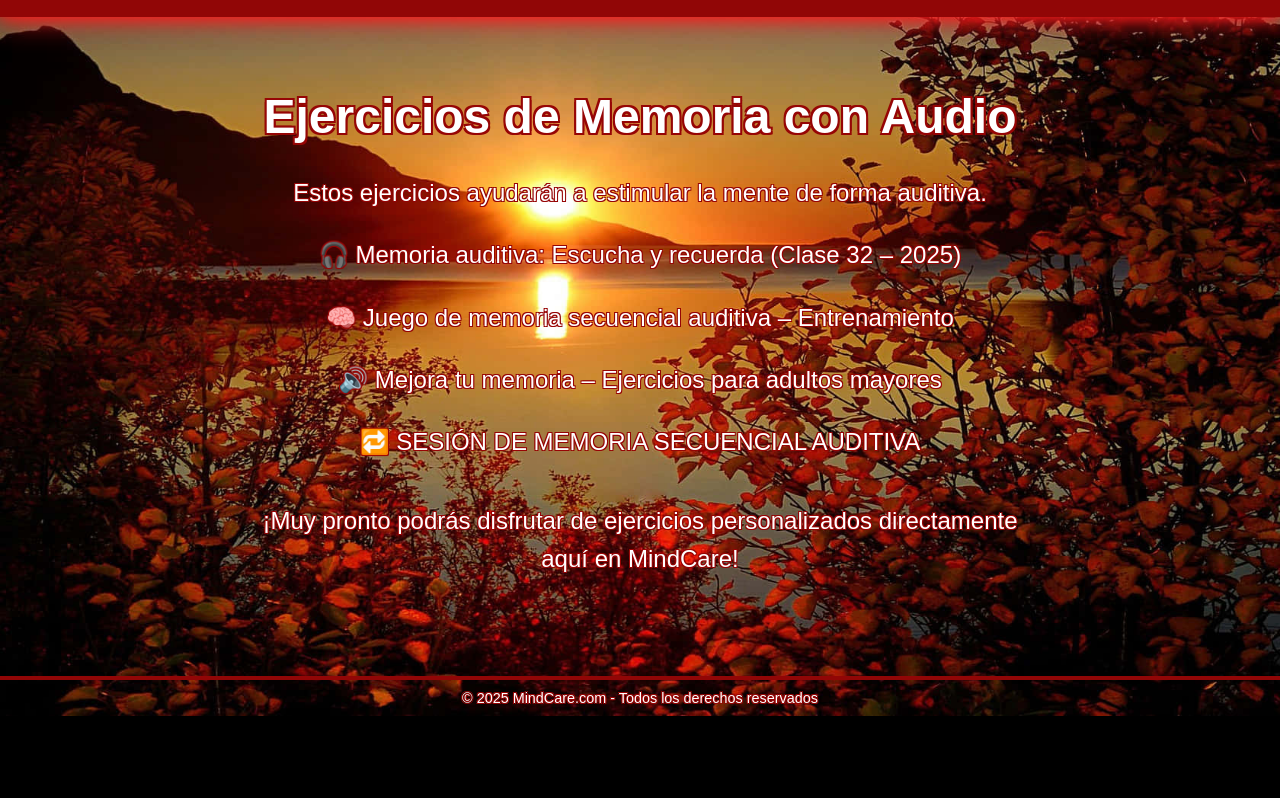
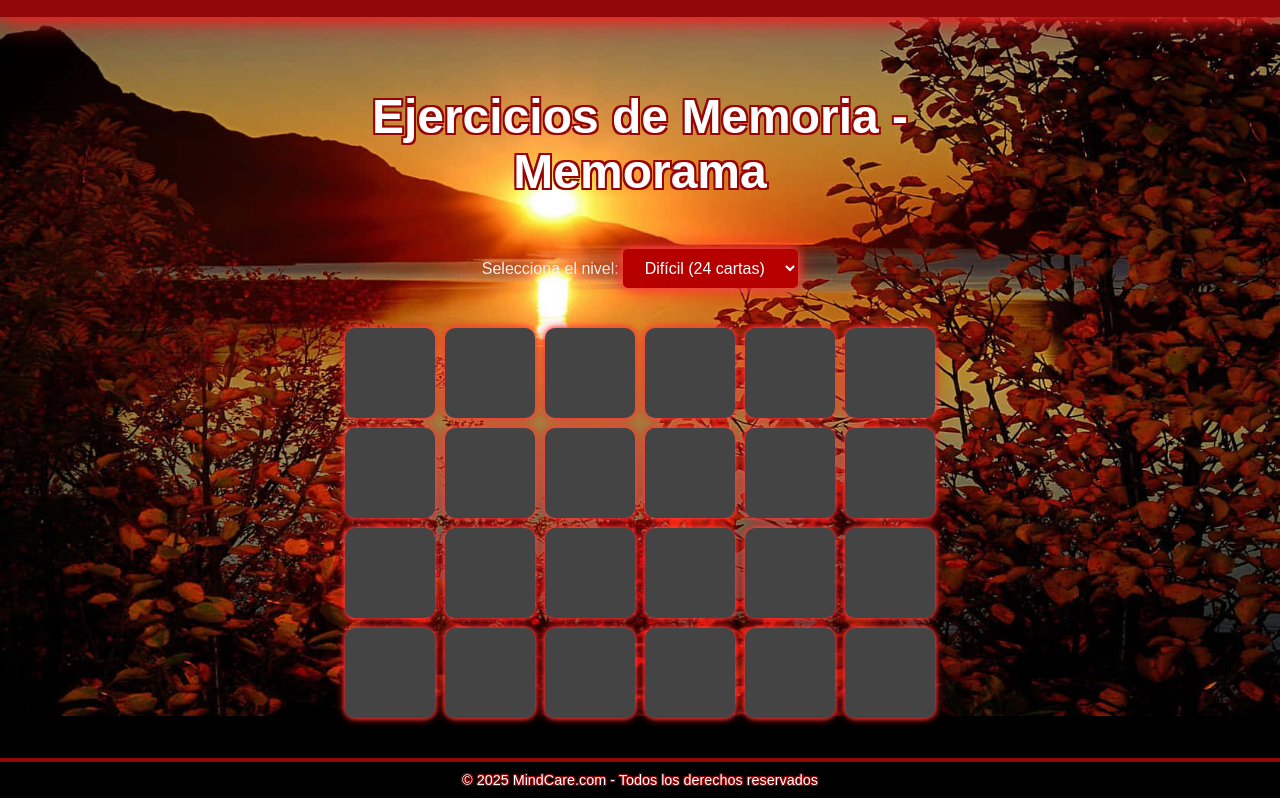
Before and after one commit to KEILY85734/Mindcare-1.0, a plain HTML site: page ejercicios.html in a window 1280 px wide. Shown: the part 84-882 px from the top of the page. Before the commit the page ends 800 px from the top, so only its background shows below. Drawn offline with Linux system fonts and the light colour scheme.

Commit message:
Update ejercicios.html

```diff
--- a/ejercicios.html
+++ b/ejercicios.html
@@ -1,16 +1,76 @@
 <!DOCTYPE html>
 <html lang="es">
 <head>
-  <meta charset="UTF-8" />
-  <meta name="viewport" content="width=device-width, initial-scale=1.0"/>
-  <title>Ejercicios - MindCare</title>
-  <link rel="stylesheet" href="diseño.css" />
+  <meta charset="UTF-8">
+  <meta name="viewport" content="width=device-width, initial-scale=1.0">
+  <title>Ejercicios - Memorama por Niveles</title>
+  <link rel="stylesheet" href="diseño.css">
+  <style>
+    .win-message {
+      font-size: 2rem;
+      color: #4caf50;
+      margin-top: 20px;
+      display: none;
+      text-shadow: 2px 2px 5px #000;
+    }
+
+    select {
+      font-size: 1rem;
+      padding: 10px 15px;
+      margin: 20px auto;
+      background-color: #b60000;
+      color: white;
+      border: none;
+      border-radius: 5px;
+      box-shadow: 0 0 10px #ff4d4d, 0 0 20px #ff1a1a;
+      text-align: center;
+    }
+
+    select:focus {
+      outline: none;
+      background-color: #910606;
+    }
+
+    .game-board {
+      display: grid;
+      gap: 10px;
+      justify-content: center;
+      margin-top: 20px;
+    }
+
+    .card {
+      background-color: #444;
+      color: white;
+      font-size: 2rem;
+      width: 90px;
+      height: 90px;
+      display: flex;
+      align-items: center;
+      justify-content: center;
+      cursor: pointer;
+      border-radius: 10px;
+      user-select: none;
+      box-shadow: 0 0 5px #ff4d4d, 0 0 10px #ff1a1a;
+    }
+
+    .card.flipped {
+      background-color: #fff;
+      color: #000;
+      cursor: default;
+    }
+
+    .card.matched {
+      background-color: #4caf50;
+      color: white;
+      cursor: default;
+    }
+  </style>
 </head>
 <body class="fade-in">
 
   <header>
     <div class="logo-header">
-      <img src="logo.png" alt="Logo encabezado" class="logo"/>
+      <img src="logo.png" alt="Logo" class="logo"/>
     </div>
     <nav>
       <ul class="nav-links">
@@ -23,22 +83,108 @@
   </header>
 
   <main>
-    <h1>Ejercicios de Memoria con Audio</h1>
-    <p>Estos ejercicios ayudarán a estimular la mente de forma auditiva.</p>
+    <h1>Ejercicios de Memoria - Memorama</h1>
+    <label for="difficulty">Selecciona el nivel:</label>
+    <select id="difficulty">
+      <option value="8">Fácil (8 cartas)</option>
+      <option value="16">Medio (16 cartas)</option>
+      <option value="24" selected>Difícil (24 cartas)</option>
+    </select>
 
-    <div class="detalles">
-      <p><a href="https://www.youtube.com/watch?v=XGXwkEvmsjg" target="_blank">🎧 Memoria auditiva: Escucha y recuerda (Clase 32 – 2025)</a></p>
-      <p><a href="https://www.youtube.com/watch?v=9BNt2mE_DFs" target="_blank">🧠 Juego de memoria secuencial auditiva – Entrenamiento</a></p>
-      <p><a href="https://www.youtube.com/watch?v=f_PIULunIZI" target="_blank">🔊 Mejora tu memoria – Ejercicios para adultos mayores</a></p>
-      <p><a href="https://www.youtube.com/watch?v=aipayGEf5bQ" target="_blank">🔁 SESIÓN DE MEMORIA SECUENCIAL AUDITIVA</a></p>
-
-    </div>
-
-    <p>¡Muy pronto podrás disfrutar de ejercicios personalizados directamente aquí en MindCare!</p>
+    <div class="game-board" id="board"></div>
+    <div id="winMessage" class="win-message">&#x1F389; ¡Ganaste! &#x1F389;</div>
   </main>
 
   <footer>
     &copy; 2025 MindCare.com - Todos los derechos reservados
   </footer>
+
+  <script>
+    const allSymbols = [
+      "🍎", "🚗", "🐶", "🎵", "🌞", "🌈", "🦤", "🎲",
+      "🎁", "🧹", "🍕", "🚀", "🐱", "⚽", "📚", "🧸"
+    ];
+
+    const board = document.getElementById('board');
+    const difficultySelect = document.getElementById('difficulty');
+    const winMessage = document.getElementById('winMessage');
+
+    let flippedCards = [];
+    let lockBoard = false;
+    let matchedCount = 0;
+    let totalPairs = 0;
+
+    function setupBoard(cardCount) {
+      board.innerHTML = '';
+      winMessage.style.display = 'none';
+      flippedCards = [];
+      lockBoard = false;
+      matchedCount = 0;
+      totalPairs = cardCount / 2;
+
+      const pairCount = cardCount / 2;
+      const symbols = allSymbols.slice(0, pairCount);
+      let cards = [...symbols, ...symbols];
+      cards.sort(() => Math.random() - 0.5);
+
+      if (cardCount === 8 || cardCount === 16) {
+        board.style.gridTemplateColumns = 'repeat(4, 90px)';
+      } else if (cardCount === 24) {
+        board.style.gridTemplateColumns = 'repeat(6, 90px)';
+      }
+
+      cards.forEach((symbol, index) => {
+        const card = document.createElement('div');
+        card.classList.add('card');
+        card.dataset.symbol = symbol;
+        card.dataset.index = index;
+        card.textContent = "";
+        board.appendChild(card);
+      });
+    }
+
+    board.addEventListener('click', function(e) {
+      const card = e.target;
+      if (!card.classList.contains('card') || card.classList.contains('flipped') || lockBoard) return;
+
+      card.classList.add('flipped');
+      card.textContent = card.dataset.symbol;
+      flippedCards.push(card);
+
+      if (flippedCards.length === 2) {
+        lockBoard = true;
+        const [first, second] = flippedCards;
+
+        if (first.dataset.symbol === second.dataset.symbol) {
+          first.classList.add('matched');
+          second.classList.add('matched');
+          flippedCards = [];
+          matchedCount++;
+          lockBoard = false;
+
+          if (matchedCount === totalPairs) {
+            winMessage.style.display = 'block';
+          }
+        } else {
+          setTimeout(() => {
+            first.classList.remove('flipped');
+            second.classList.remove('flipped');
+            first.textContent = "";
+            second.textContent = "";
+            flippedCards = [];
+            lockBoard = false;
+          }, 1000);
+        }
+      }
+    });
+
+    difficultySelect.addEventListener('change', () => {
+      const value = parseInt(difficultySelect.value);
+      setupBoard(value);
+    });
+
+    setupBoard(parseInt(difficultySelect.value));
+  </script>
+
 </body>
 </html>
```
